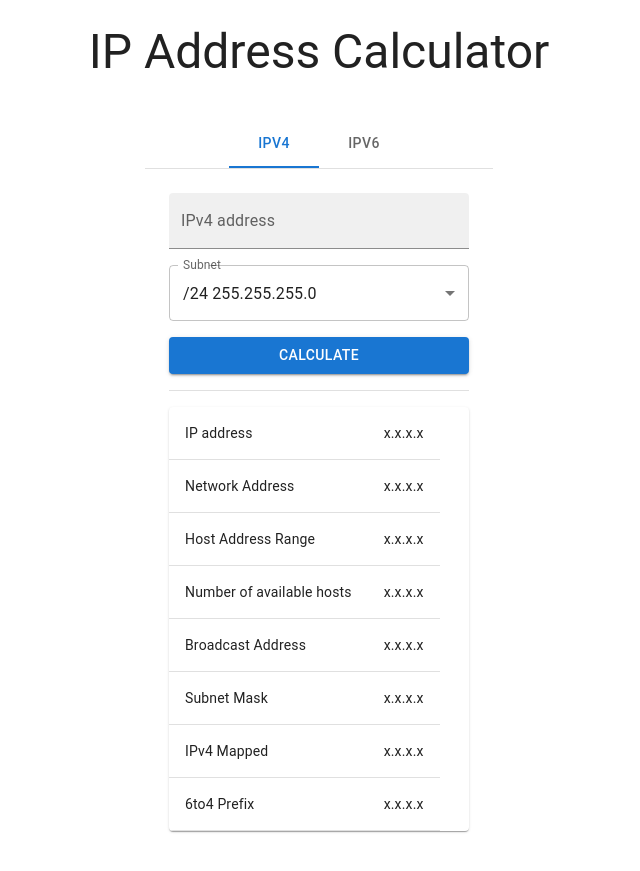
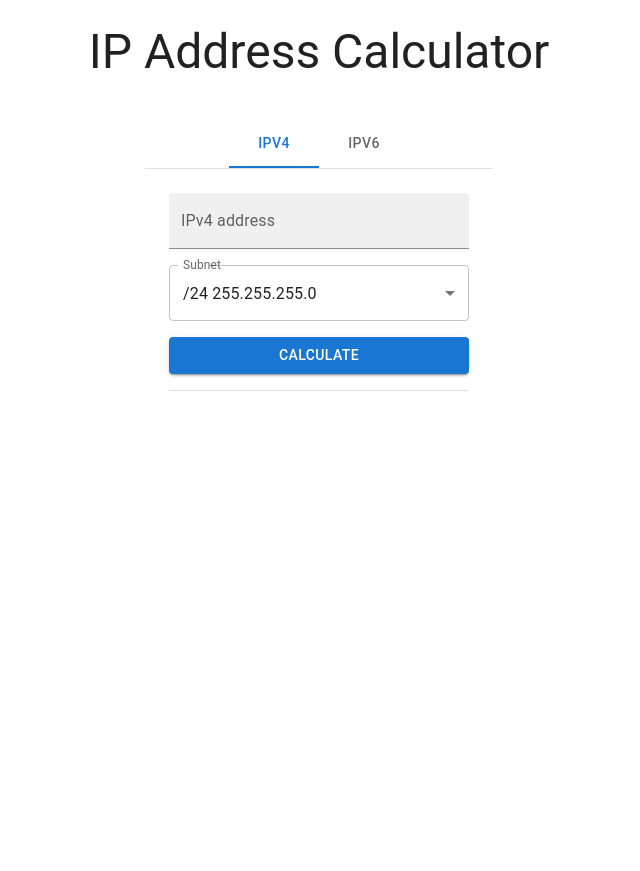
Before and after one commit to m2mt-l/IP_Subnet_Calculator, a React (Create React App) app: page / in a window 1280 px wide. Shown: the whole page, without its empty margins (321-961 px from the left). After the commit the page ends 800 px from the top, so only its background shows below. Built offline with nearby package versions, Linux system fonts and the light colour scheme; the HTML template or start-up script is replaced by a standard one.

Commit message:
add isCalculated state

```diff
--- a/src/components/IPv4Input.tsx
+++ b/src/components/IPv4Input.tsx
@@ -21,8 +21,11 @@ const IPv4Input: FC = () => {
     // Select subnet state
     const [ipv4Subnet, setIpv4Subnet] = useState<string>("");
 
-    // if IP address is input
+    // If IP address is input or not
     const [isValidIpv4AddressState, setIsValidIpv4AddressState] = useState<boolean>(true);
+
+    // If IP address is calculated or not
+    const [isCalculated, setIsCalculated] = useState<boolean>(false);
 
     const handleIpv4AddressChange = (event: ChangeEvent<HTMLInputElement>): void => {
         const { value } = event.target;
@@ -43,6 +46,9 @@ const IPv4Input: FC = () => {
     const handleCalculateClick = (): void => {
         // console.log(isValidIpv4Address(ipv4Address));
         handleIsValidIpv4Address(isValidIpv4Address(ipv4Address));
+        console.log(isValidIpv4AddressState);
+        if (!isValidIpv4AddressState) setIsCalculated(true);
+        else setIsCalculated(false);
         // console.log(isValidIpv4AddressState);
     };
 
@@ -88,7 +94,7 @@ const IPv4Input: FC = () => {
                 </Typography>
             )}
             <Divider flexItem />
-            <IPv4ResultTable />
+            {isCalculated && <IPv4ResultTable />}
         </Stack>
     );
 };
--- a/src/components/IPv4ResultTable.tsx
+++ b/src/components/IPv4ResultTable.tsx
@@ -13,7 +13,7 @@ import { ipv4ResultTable } from "../data/ipv4ResultTable";
 const IPv4ResultTable: FC = () => {
     return (
         <TableContainer component={Paper}>
-            <TableContainer sx={{ minWidth: 300 }} aria-label="simple table">
+            <Table sx={{ minWidth: 300 }} aria-label="simple table">
                 <TableBody>
                     {ipv4ResultTable.map((type, index) => (
                         <TableRow key={index}>
@@ -22,7 +22,7 @@ const IPv4ResultTable: FC = () => {
                         </TableRow>
                     ))}
                 </TableBody>
-            </TableContainer>
+            </Table>
         </TableContainer>
     );
 };
```
